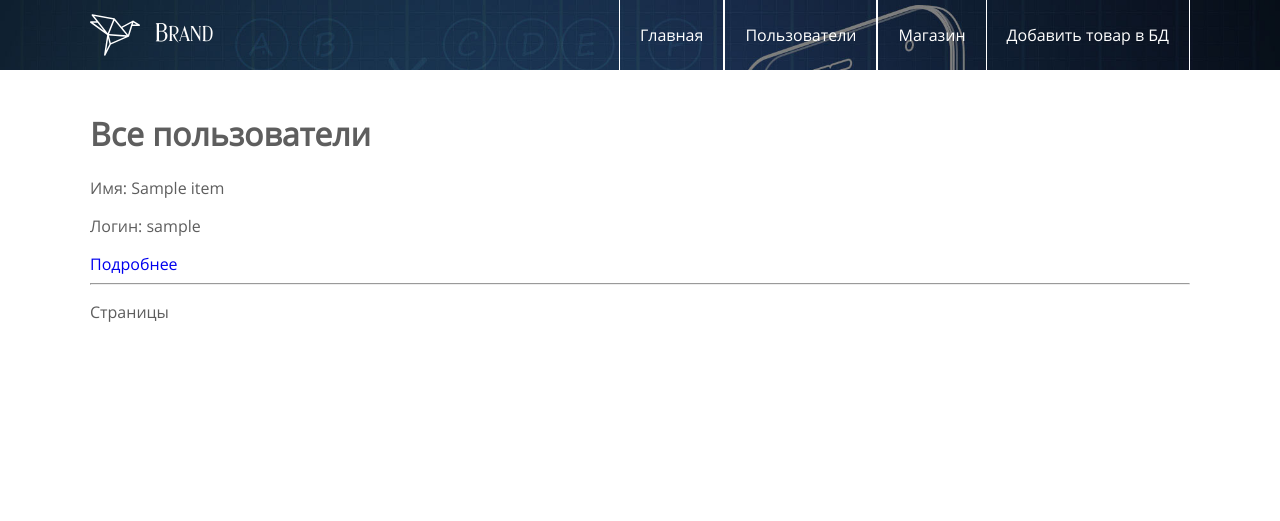
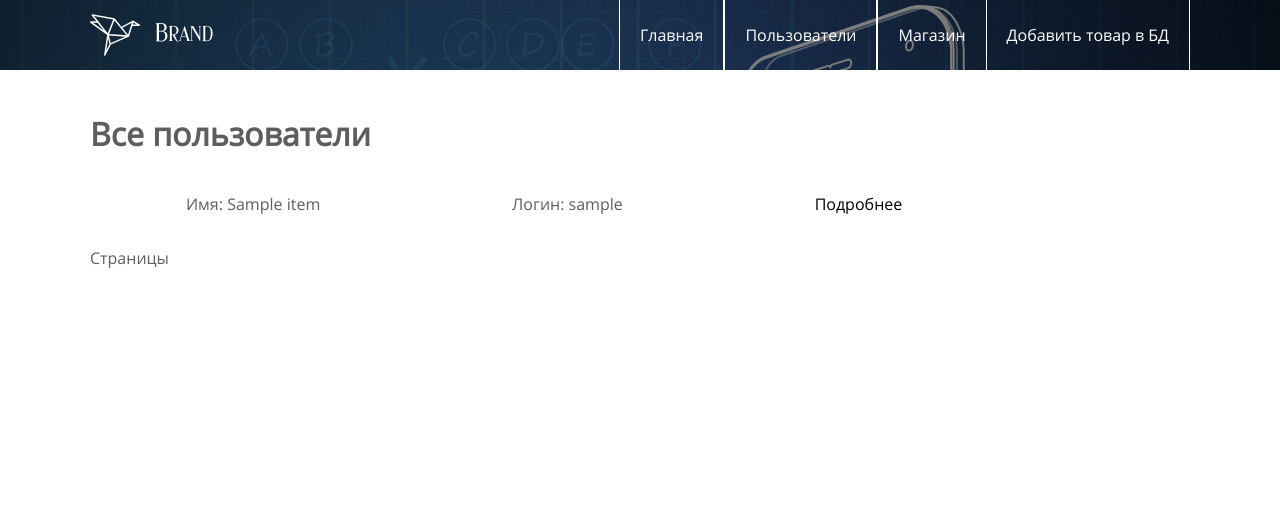
Before and after one commit to Vl007/PHP_2_lvl, a PHP site: template Lesson 5/views/users.twig in a window 1280 px wide. Shown: the top 521 px of the page. Run offline with PHP 8.4, Linux system fonts and the light colour scheme; the template is opened without the code that fills it: most values are stand-ins (such as "Sample title", 1, 10 or a date in 2020); some libraries are stand-ins or nearby versions.

Commit message:
Дз5...

```diff
--- a/Lesson 5/composer.json
+++ b/Lesson 5/composer.json
@@ -1,5 +1,10 @@
 {
     "require": {
         "twig/twig": "^3.0"
+    },
+    "autoload": {
+        "psr-4": {
+            "App\\": "./"
+        }
     }
 }
--- a/Lesson 5/views/home.twig
+++ b/Lesson 5/views/home.twig
@@ -2,12 +2,12 @@
 {% block content %}
 <div id="promo">
     <h1 id="promoText">
-        Новый PhoneBrand это лучший смартфон
+        PhoneBrand только лучшее и по самой вкусной цене
     </h1>
     <h2 id="promoText">Login / Password</h2>
     <p id="promoTextP">admin / 123</p>
-    <p id="promoTextP">123 / 123</p>
-    <p id="promoTextP">asd / asd</p>
+    <p id="promoTextP">Mike123 / 123</p>
+    <p id="promoTextP">Djon777 / asd</p>
 </div>
 <div id="mainTextWrap">
     <div id="mainText">
--- a/Lesson 5/views/user.twig
+++ b/Lesson 5/views/user.twig
@@ -1,8 +1,8 @@
 {% extends '/layouts/main.twig' %}
 {% block content %}
 <h1>Пользователь</h1>
-<p>Имя: <span style="color: #0591ba; font-weight: bold"><?=$user['name'] ?></span></p>
-<p>Логин: <span style="color: #0591ba; font-weight: bold"><?=$user['login'] ?></span></p>
+<p>Имя: <span style="color: #0591ba; font-weight: bold">{{ user.name }}</span></p>
+<p>Логин: <span style="color: #0591ba; font-weight: bold">{{ user.login }}</span></p>
 
-<a href="?c=user&a=all">Назад</a>
+<a style="text-decoration: none; color: #000000" href="?c=user&a=all">Назад</a>
 {% endblock %}
--- a/Lesson 5/views/users.twig
+++ b/Lesson 5/views/users.twig
@@ -4,10 +4,12 @@
 
 <h1>Все пользователи</h1>
     {% for user in users.getItems %}
+    <div style="display: flex; justify-content: space-around; align-items: baseline">
     <p>Имя: {{ user.name }}</p>
     <p>Логин: {{ user.login }} </p>
-    <a href="?c=user&a=one&id={{ user.id }}">Подробнее</a>
-    <hr>
+    <a style="text-decoration: none; color: #000000" href="?c=user&a=one&id={{ user.id }}">Подробнее</a>
+    <br>
+    </div>
     {% endfor %}
     {% if users.getUrls() is not empty %}
         <p>Страницы</p>
```
